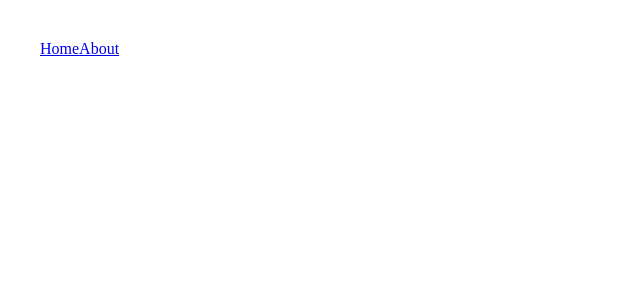
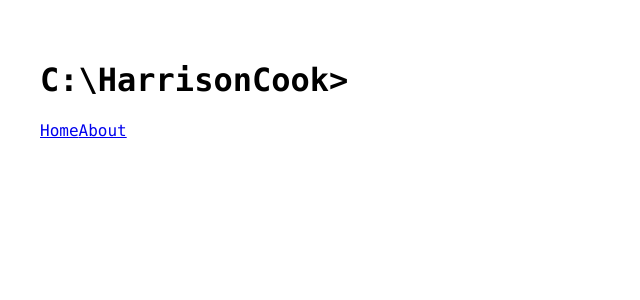
Before and after one commit to HonsonCooky/dev-portfolio, a Vue app: page / in a window 1280 px wide. Shown: the top 300 px of the page, without its empty margins (0-640 px from the left). Built offline with nearby package versions, Linux system fonts and the light colour scheme.

Commit message:
Init button components

```diff
--- a/src/App.vue
+++ b/src/App.vue
@@ -4,6 +4,7 @@ import {RouterLink, RouterView} from 'vue-router'
 
 <template>
   <header>
+    <h1>C:\HarrisonCook&gt;</h1>
     <nav>
       <RouterLink to="/">Home</RouterLink>
       <RouterLink to="/about">About</RouterLink>
--- a/src/assets/main.css
+++ b/src/assets/main.css
@@ -3,4 +3,5 @@
   margin: 0 auto;
   padding: 2rem;
   font-weight: normal;
+  font-family: 'JetBrainsMono NF', Consolas, monospace;
 }
```
Also changed, not shown: src/components/my-button.vue (added, +11 -0 lines), 1 other file (tests, documents, lock files or other folders).
